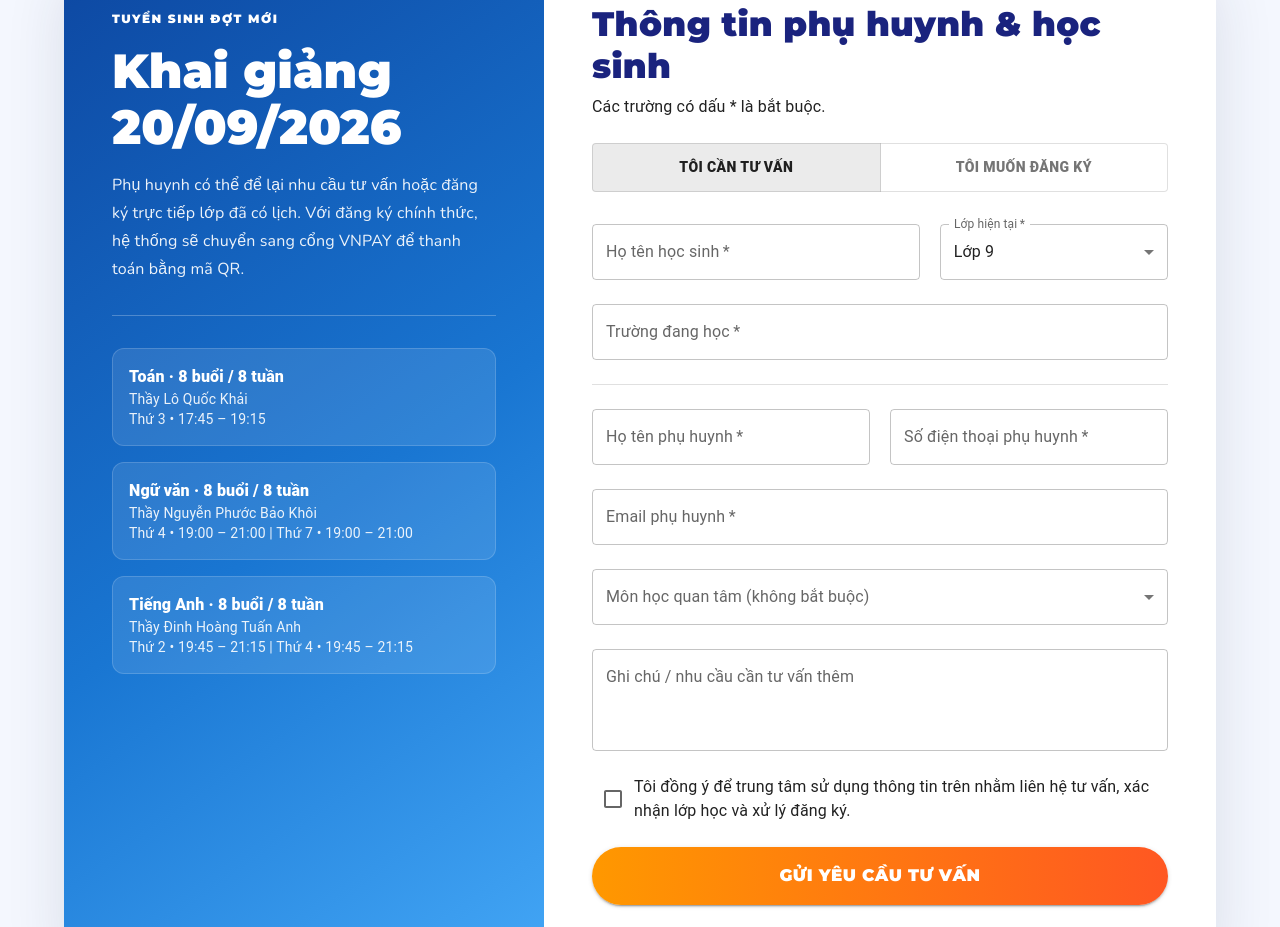
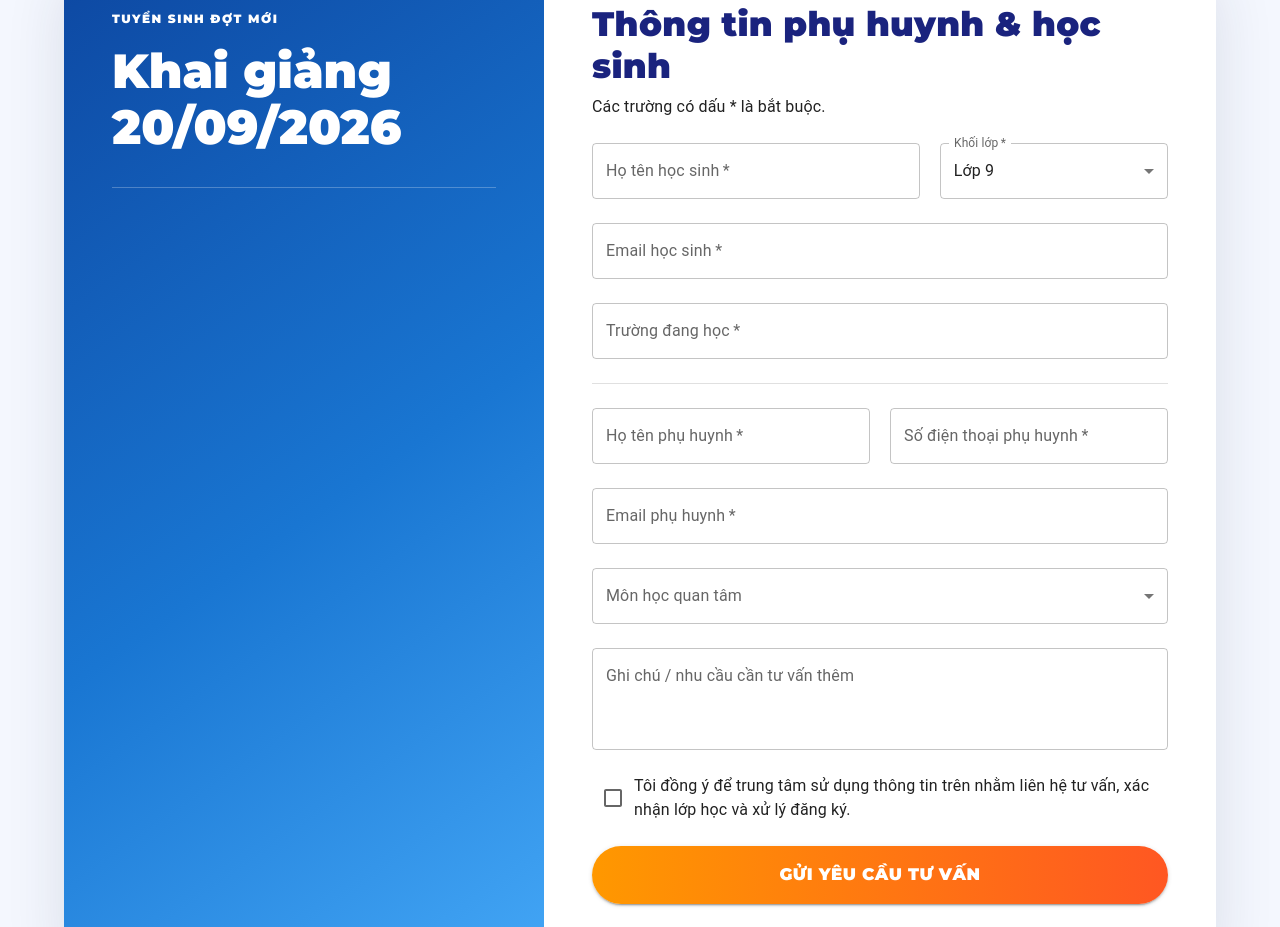
Before and after one commit to khanhu2805/luyen-thi-gdsg, a Next.js app: page / in a window 1280 px wide. Shown: the part 3180-4107 px from the top of the page. Built offline with nearby package versions, Linux system fonts and the light colour scheme.

Commit message:
hide vnpay

```diff
--- a/app/api/enrollment/route.ts
+++ b/app/api/enrollment/route.ts
@@ -1,21 +1,18 @@
-import { NextRequest, NextResponse } from 'next/server';
-import {
-  courses,
-  getCourseById,
-  getTeacherById,
-} from '@/app/data/enrollment';
-import { createRegistration } from '@/app/lib/google-sheet';
+import { NextRequest, NextResponse } from "next/server";
+import { courses, getCourseById, getTeacherById } from "@/app/data/enrollment";
+import { createRegistration } from "@/app/lib/google-sheet";
 import {
   createVnpayPaymentUrl,
   extractClientIp,
   makeOrderId,
-} from '@/app/lib/vnpay';
+} from "@/app/lib/vnpay";
 
-export const runtime = 'nodejs';
+export const runtime = "nodejs";
 
 type EnrollmentPayload = {
-  mode?: 'consultation' | 'registration';
+  mode?: "consultation" | "registration";
   studentName?: string;
+  studentEmail?: string;
   grade?: string;
   school?: string;
   parentName?: string;
@@ -32,15 +29,15 @@ const emailRegex = /^[^\s@]+@[^\s@]+\.[^\s@]+$/;
 const phoneRegex = /^0\d{9}$/;
 
 function clean(value: unknown) {
-  return typeof value === 'string' ? value.trim() : '';
+  return typeof value === "string" ? value.trim() : "";
 }
 
 function asciiSubject(subject: string) {
   return subject
-    .normalize('NFD')
-    .replace(/[\u0300-\u036f]/g, '')
-    .replace(/đ/g, 'd')
-    .replace(/Đ/g, 'D');
+    .normalize("NFD")
+    .replace(/[\u0300-\u036f]/g, "")
+    .replace(/đ/g, "d")
+    .replace(/Đ/g, "D");
 }
 
 export async function POST(request: NextRequest) {
@@ -52,35 +49,57 @@ export async function POST(request: NextRequest) {
       return NextResponse.json({ ok: true });
     }
 
-    const mode = body.mode === 'registration' ? 'registration' : 'consultation';
+    const mode = body.mode === "registration" ? "registration" : "consultation";
     const studentName = clean(body.studentName);
     const grade = clean(body.grade);
     const school = clean(body.school);
     const parentName = clean(body.parentName);
     const parentEmail = clean(body.parentEmail).toLowerCase();
-    const parentPhone = clean(body.parentPhone).replace(/\s/g, '');
+    const parentPhone = clean(body.parentPhone).replace(/\s/g, "");
     const courseId = clean(body.courseId);
     const scheduleId = clean(body.scheduleId);
     const desiredSchedule = clean(body.desiredSchedule);
+    const studentEmail = clean(body.studentEmail);
     const note = clean(body.note);
 
-    if (!studentName || !grade || !school || !parentName || !parentEmail || !parentPhone) {
+    if (
+      !studentName ||
+      !studentEmail ||
+      !grade ||
+      !school ||
+      !parentName ||
+      !parentEmail ||
+      !parentPhone
+    ) {
       return NextResponse.json(
-        { ok: false, message: 'Vui lòng điền đầy đủ thông tin học sinh và phụ huynh.' },
+        {
+          ok: false,
+          message: "Vui lòng điền đầy đủ thông tin học sinh và phụ huynh.",
+        },
+        { status: 400 },
+      );
+    }
+
+    if (!emailRegex.test(studentEmail)) {
+      return NextResponse.json(
+        { ok: false, message: "Email học sinh không hợp lệ." },
         { status: 400 },
       );
     }
 
     if (!emailRegex.test(parentEmail)) {
       return NextResponse.json(
-        { ok: false, message: 'Email phụ huynh không hợp lệ.' },
+        { ok: false, message: "Email phụ huynh không hợp lệ." },
         { status: 400 },
       );
     }
 
     if (!phoneRegex.test(parentPhone)) {
       return NextResponse.json(
-        { ok: false, message: 'Số điện thoại phụ huynh phải gồm 10 số và bắt đầu bằng 0.' },
+        {
+          ok: false,
+          message: "Số điện thoại phụ huynh phải gồm 10 số và bắt đầu bằng 0.",
+        },
         { status: 400 },
       );
     }
@@ -89,24 +108,26 @@ export async function POST(request: NextRequest) {
     const teacher = course ? getTeacherById(course.teacherId) : undefined;
     const schedule = course?.schedules.find((item) => item.id === scheduleId);
 
-    if (courseId && !course) {
-      return NextResponse.json(
-        { ok: false, message: 'Khóa học không tồn tại.' },
-        { status: 400 },
-      );
+    if (courseId != "0") {
+      if (courseId && !course) {
+        return NextResponse.json(
+          { ok: false, message: "Khóa học không tồn tại." },
+          { status: 400 },
+        );
+      }
     }
 
-    if (mode === 'registration') {
+    if (mode === "registration") {
       if (!course) {
         return NextResponse.json(
-          { ok: false, message: 'Vui lòng chọn môn học muốn đăng ký.' },
+          { ok: false, message: "Vui lòng chọn môn học muốn đăng ký." },
           { status: 400 },
         );
       }
 
       if (course.schedules.length > 0 && !schedule) {
         return NextResponse.json(
-          { ok: false, message: 'Vui lòng chọn lịch học đã mở để thanh toán.' },
+          { ok: false, message: "Vui lòng chọn lịch học đã mở để thanh toán." },
           { status: 400 },
         );
       }
@@ -116,7 +137,7 @@ export async function POST(request: NextRequest) {
           {
             ok: false,
             message:
-              'Khóa học này chưa có ca chính thức. Vui lòng gửi yêu cầu tư vấn để trung tâm xác nhận lịch trước khi thanh toán.',
+              "Khóa học này chưa có ca chính thức. Vui lòng gửi yêu cầu tư vấn để trung tâm xác nhận lịch trước khi thanh toán.",
           },
           { status: 400 },
         );
@@ -124,39 +145,40 @@ export async function POST(request: NextRequest) {
     }
 
     const orderId = makeOrderId();
-    const amount = mode === 'registration' && course ? course.price : 0;
+    const amount = mode === "registration" && course ? course.price : 0;
 
     await createRegistration({
       orderId,
       type: mode,
       studentName,
+      studentEmail,
       grade,
       school,
       parentName,
       parentEmail,
       parentPhone,
-      courseId: course?.id || '',
-      courseName: course?.subject || 'Cần tư vấn',
-      teacherName: teacher?.name || '',
-      scheduleId: schedule?.id || '',
-      scheduleLabel: schedule?.label || '',
+      courseId: course?.id || "",
+      courseName: course?.subject || "Cần tư vấn",
+      teacherName: teacher?.name || "",
+      scheduleId: schedule?.id || "",
+      scheduleLabel: schedule?.label || "",
       desiredSchedule,
       amount,
-      status: mode === 'registration' ? 'PENDING_PAYMENT' : 'NEW_LEAD',
+      status: mode === "registration" ? "PENDING_PAYMENT" : "NEW_LEAD",
       note,
     });
 
-    if (mode === 'consultation') {
+    if (mode === "consultation") {
       return NextResponse.json({
         ok: true,
         orderId,
-        message: 'Thông tin tư vấn đã được ghi nhận.',
+        message: "Thông tin tư vấn đã được ghi nhận.",
         availableCourses: courses.map((item) => item.subject),
       });
     }
 
     const siteUrl =
-      process.env.NEXT_PUBLIC_SITE_URL?.replace(/\/$/, '') ||
+      process.env.NEXT_PUBLIC_SITE_URL?.replace(/\/$/, "") ||
       request.nextUrl.origin;
 
     const paymentUrl = createVnpayPaymentUrl({
@@ -174,11 +196,11 @@ export async function POST(request: NextRequest) {
       paymentUrl,
     });
   } catch (error) {
-    console.error('Enrollment API error:', error);
+    console.error("Enrollment API error:", error);
     return NextResponse.json(
       {
         ok: false,
-        message: 'Hệ thống đang bận. Vui lòng thử lại hoặc liên hệ trung tâm.',
+        message: "Hệ thống đang bận. Vui lòng thử lại hoặc liên hệ trung tâm.",
       },
       { status: 500 },
     );
--- a/app/components/AssignForm.tsx
+++ b/app/components/AssignForm.tsx
@@ -36,6 +36,7 @@ type Mode = 'consultation' | 'registration';
 type FormState = {
   mode: Mode;
   studentName: string;
+  studentEmail: string;
   grade: string;
   school: string;
   parentName: string;
@@ -52,6 +53,7 @@ type FormState = {
 const emptyForm: FormState = {
   mode: 'consultation',
   studentName: '',
+  studentEmail: '',
   grade: '9',
   school: '',
   parentName: '',
@@ -72,6 +74,7 @@ export default function AssignForm(props: Props) {
   const [formData, setFormData] = useState<FormState>(emptyForm);
   const [isSubmitting, setIsSubmitting] = useState(false);
   const [serverError, setServerError] = useState('');
+
 
   useEffect(() => {
     const params = new URLSearchParams(window.location.search);
@@ -113,6 +116,7 @@ export default function AssignForm(props: Props) {
   const validate = () => {
     if (
       !formData.studentName.trim() ||
+      !formData.studentEmail.trim() ||
       !formData.school.trim() ||
       !formData.parentName.trim() ||
       !formData.parentEmail.trim() ||
@@ -123,6 +127,10 @@ export default function AssignForm(props: Props) {
 
     if (!/^[^\s@]+@[^\s@]+\.[^\s@]+$/.test(formData.parentEmail.trim())) {
       return 'Email phụ huynh chưa đúng định dạng.';
+    }
+
+    if (!/^[^\s@]+@[^\s@]+\.[^\s@]+$/.test(formData.studentEmail.trim())) {
+      return 'Email học sinh chưa đúng định dạng.';
     }
 
     if (!/^0\d{9}$/.test(formData.parentPhone.replace(/\s/g, ''))) {
@@ -227,15 +235,15 @@ export default function AssignForm(props: Props) {
               >
                 Khai giảng {ENROLLMENT_OPEN_DATE}
               </Typography>
-              <Typography sx={{ fontFamily: fontBody, opacity: 0.92, lineHeight: 1.75 }}>
+              {/* <Typography sx={{ fontFamily: fontBody, opacity: 0.92, lineHeight: 1.75 }}>
                 Phụ huynh có thể để lại nhu cầu tư vấn hoặc đăng ký trực tiếp lớp
                 đã có lịch. Với đăng ký chính thức, hệ thống sẽ chuyển sang cổng
                 VNPAY để thanh toán bằng mã QR.
-              </Typography>
+              </Typography> */}
 
               <Divider sx={{ my: 4, borderColor: 'rgba(255,255,255,.25)' }} />
 
-              <Stack spacing={2}>
+              {/* <Stack spacing={2}>
                 {courses.map((course) => {
                   const teacher = getTeacherById(course.teacherId);
                   return (
@@ -260,7 +268,7 @@ export default function AssignForm(props: Props) {
                     </Box>
                   );
                 })}
-              </Stack>
+              </Stack> */}
             </Grid>
 
             <Grid size={{ xs: 12, md: 7 }} sx={{ p: { xs: 3, sm: 5, md: 6 } }}>
@@ -274,7 +282,7 @@ export default function AssignForm(props: Props) {
                 Các trường có dấu * là bắt buộc.
               </Typography>
 
-              <ToggleButtonGroup
+              {/* <ToggleButtonGroup
                 exclusive
                 fullWidth
                 value={formData.mode}
@@ -287,7 +295,7 @@ export default function AssignForm(props: Props) {
                 <ToggleButton value="registration" sx={{ fontWeight: 800, py: 1.4 }}>
                   Tôi muốn đăng ký
                 </ToggleButton>
-              </ToggleButtonGroup>
+              </ToggleButtonGroup> */}
 
               {serverError && (
                 <Alert severity="error" sx={{ mb: 3 }}>
@@ -309,22 +317,28 @@ export default function AssignForm(props: Props) {
                     </Grid>
                     <Grid size={{ xs: 12, sm: 5 }}>
                       <TextField
+                        select
                         fullWidth
-                        select
                         required
-                        label="Lớp hiện tại"
+                        label="Khối lớp"
                         value={formData.grade}
                         onChange={(e) => update('grade', e.target.value)}
                       >
-                        {[6, 7, 8, 9, 10, 11, 12].map((grade) => (
-                          <MenuItem key={grade} value={String(grade)}>
-                            Lớp {grade}
-                          </MenuItem>
-                        ))}
+                        <MenuItem value="9">Lớp 9</MenuItem>
+                        <MenuItem value="12">Lớp 12</MenuItem>
                       </TextField>
                     </Grid>
                   </Grid>
-
+                  <TextField
+                    fullWidth
+                    required
+                    type="email"
+                    label="Email học sinh"
+                    placeholder="hocsinh@example.com"
+                    name="studentEmail"
+                    value={formData.studentEmail}
+                    onChange={(e) => update('studentEmail', e.target.value)}
+                  />
                   <TextField
                     fullWidth
                     required
@@ -363,7 +377,7 @@ export default function AssignForm(props: Props) {
                     required
                     type="email"
                     label="Email phụ huynh"
-                    placeholder="phuhuynh@example.com"
+
                     value={formData.parentEmail}
                     onChange={(e) => update('parentEmail', e.target.value)}
                   />
@@ -375,7 +389,7 @@ export default function AssignForm(props: Props) {
                     label={
                       formData.mode === 'registration'
                         ? 'Môn học đăng ký'
-                        : 'Môn học quan tâm (không bắt buộc)'
+                        : 'Môn học quan tâm'
                     }
                     value={formData.courseId}
                     onChange={(e) => {
@@ -389,7 +403,7 @@ export default function AssignForm(props: Props) {
                     }}
                   >
                     {formData.mode === 'consultation' && (
-                      <MenuItem value="">Chưa xác định – cần tư vấn</MenuItem>
+                      <MenuItem value="0">Chưa xác định – cần tư vấn</MenuItem>
                     )}
                     {courses.map((course) => (
                       <MenuItem key={course.id} value={course.id}>
@@ -431,7 +445,7 @@ export default function AssignForm(props: Props) {
                       onChange={(e) => update('scheduleId', e.target.value)}
                     >
                       {formData.mode === 'consultation' && (
-                        <MenuItem value="">Chưa chọn lịch</MenuItem>
+                        <MenuItem value="0">Chưa chọn lịch</MenuItem>
                       )}
                       {selectedCourse.schedules.map((schedule) => (
                         <MenuItem key={schedule.id} value={schedule.id}>
@@ -529,7 +543,7 @@ export default function AssignForm(props: Props) {
                     {isSubmitting ? (
                       <CircularProgress size={25} sx={{ color: 'white' }} />
                     ) : formData.mode === 'registration' ? (
-                      'Đăng ký & thanh toán VNPAY QR'
+                      'Đăng ký tham gia khóa học'
                     ) : (
                       'Gửi yêu cầu tư vấn'
                     )}
--- a/app/lib/google-sheet.ts
+++ b/app/lib/google-sheet.ts
@@ -60,6 +60,7 @@ export type StoredRegistration = {
   orderId: string;
   type: 'consultation' | 'registration';
   studentName: string;
+  studentEmail: string;
   grade: string;
   school: string;
   parentName: string;
```
